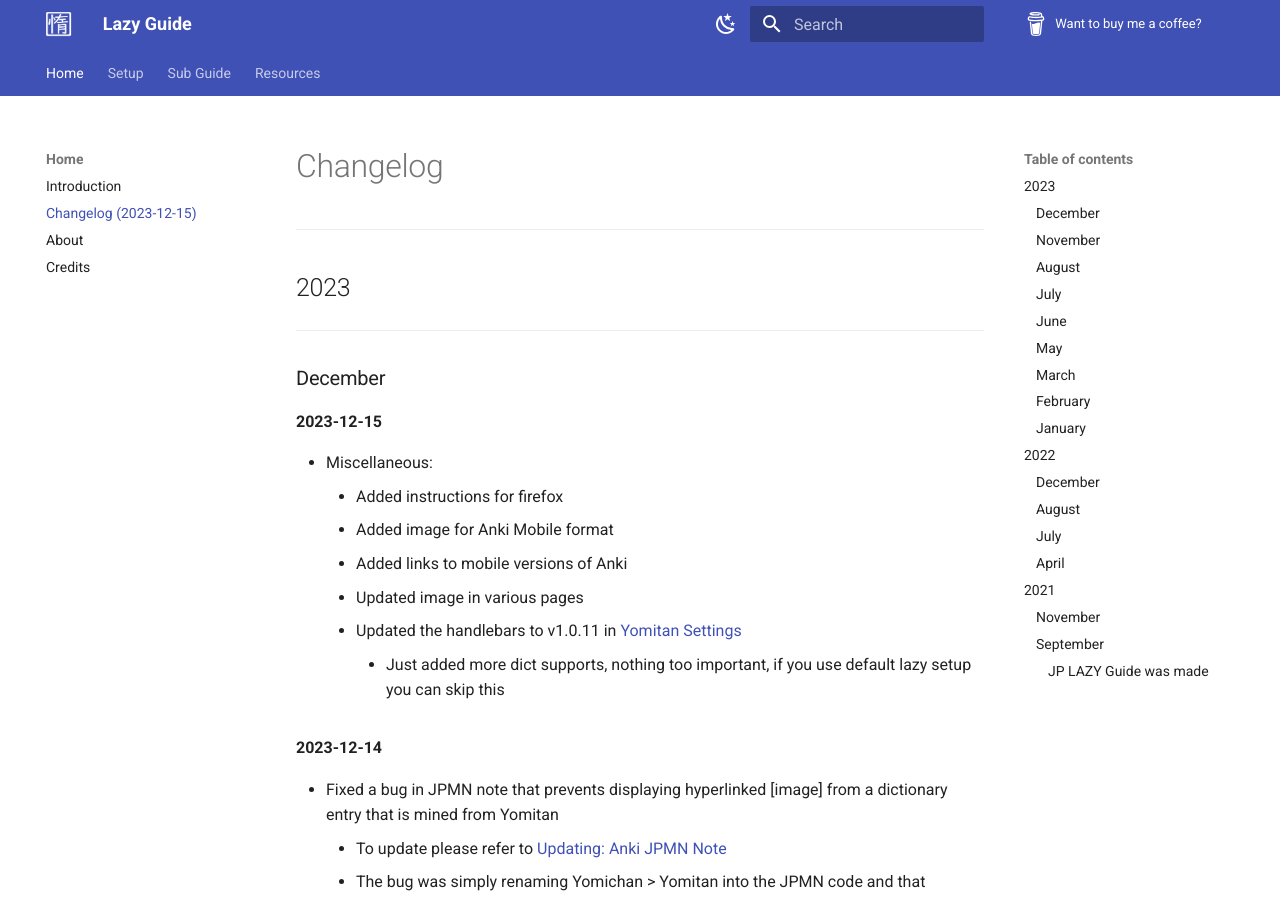
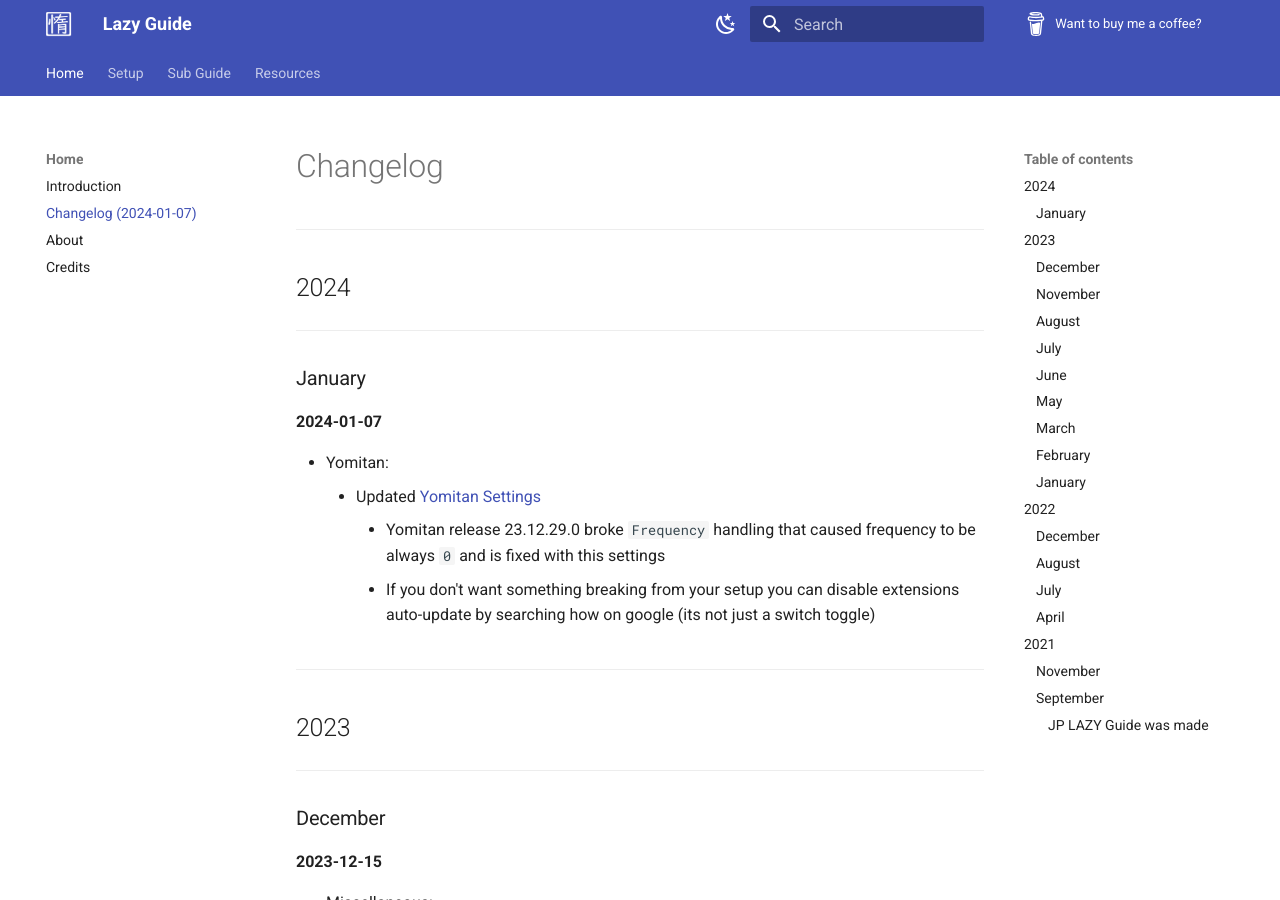
Before and after one commit to Xelieu/xelieu.github.io, an MkDocs documentation site: the page built from docs/jp-lazy-guide/changelog.md, in a window 1280 px wide and 900 px high. Built offline with MkDocs 1.6.1 and Material for MkDocs 9.7.7, drawn with Linux system fonts in a browser that asks for light colours.

Commit message:
$updated info

```diff
--- a/docs/jp-lazy-guide/changelog.md
+++ b/docs/jp-lazy-guide/changelog.md
@@ -3,6 +3,22 @@ hide:
   - footer
 ---
 # Changelog
+
+
+---
+
+## 2024
+
+---
+
+### January
+
+**2024-01-07**
+
+- Yomitan:
+	- Updated [Yomitan Settings](https://drive.google.com/drive/folders/1s_PdQ9HWvpDFXkh_AGGzVgqrFBGhUsbI?usp=sharing)
+		- Yomitan release 23.12.29.0 broke `Frequency` handling that caused frequency to be always `0` and is fixed with this settings
+		- If you don't want something breaking from your setup you can disable extensions auto-update by searching how on google (its not just a switch toggle)
 
 ---
 
--- a/mkdocs.yml
+++ b/mkdocs.yml
@@ -7,7 +7,7 @@ repo_name: Want to buy me a coffee?
 nav:
   - Home:
     - Introduction: 'jp-lazy-guide/index.md'
-    - Changelog (2023-12-15): 'jp-lazy-guide/changelog.md'
+    - Changelog (2024-01-07): 'jp-lazy-guide/changelog.md'
     - About: 'jp-lazy-guide/about.md'
     - Credits: 'jp-lazy-guide/credits.md'
   - Setup:
```
Also changed, not shown: docs/jp-lazy-guide/setupLnOnAndroid.md (+1 -1 lines), docs/jp-lazy-guide/setupMangaOnAndroid.md (+1 -1 lines).
